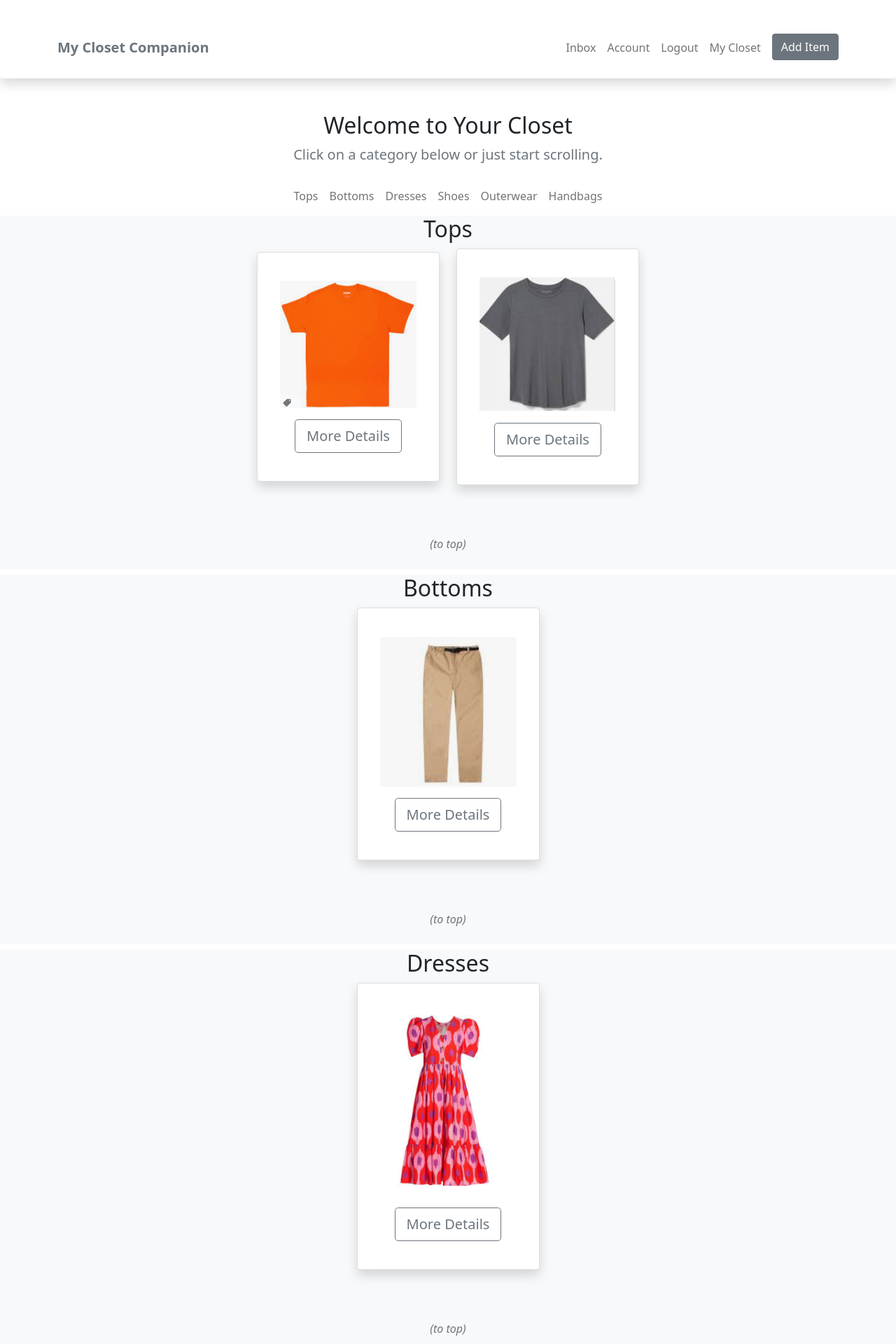
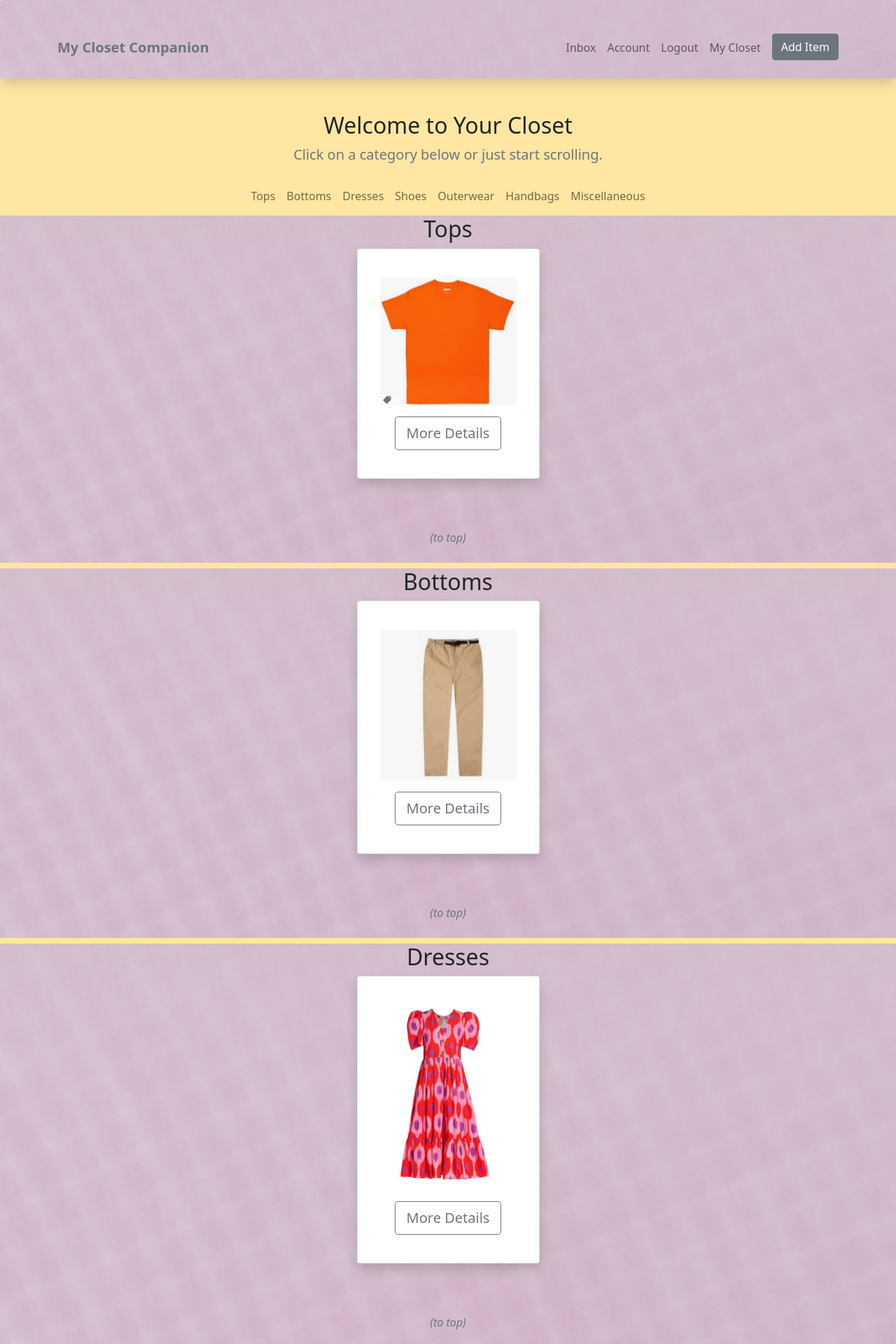
Before and after one commit to davemolk/closet-companion, a Django app: page /wardrobe/items in a window 1280 px wide. Shown: the top 1920 px of the page at 70% size. Run offline with Django 3.2, Linux system fonts and the light colour scheme; a user stored in the database is signed in; data comes from the database, SQL or seed files in the repository; both versions use the stored data as it was after the commit.

Commit message:
add misc to items model

```diff
--- /dev/null
+++ b/static/css/wardrobe.css
@@ -0,0 +1,45 @@
+
+body{
+    background-color: #ffe6a2
+  }
+
+.texture{
+  background-image: url('/static/images/texture1.png');
+  background-repeat: no-repeat;
+  background-size: cover;
+}
+
+/* .card-img-top {
+    width: 100%;
+    height: 15vw;
+    object-fit: cover;
+} */
+
+/* .card-img-top {
+    height: 15vw;
+    object-fit: cover;
+} */
+  /* Small devices (landscape phones, 576px and up) */
+  /* @media (min-width: 576px) {
+    .card-img-top {
+        height: 19vw;
+    }
+  } */
+  /* Medium devices (tablets, 768px and up) */
+  /* @media (min-width: 768px) {
+    .card-img-top {
+        height: 16vw;
+    }
+  } */
+  /* Large devices (desktops, 992px and up) */
+  /* @media (min-width: 992px) {
+    .card-img-top {
+        height: 11vw;
+    }
+  } */
+  /* Extra large devices (large desktops, 1200px and up) */
+  /* @media (min-width: 992px) {
+    .card-img-top {
+        height: 11vw;
+    }
+  } */
--- a/wardrobe/models.py
+++ b/wardrobe/models.py
@@ -11,6 +11,7 @@ class Item(models.Model):
     shoe = 'shoe'
     coat = 'coat'
     handbag = 'handbag'
+    other = 'other'
 
     item_type = [
         (top, 'top'),
@@ -19,6 +20,7 @@ class Item(models.Model):
         (shoe, 'shoe'),
         (coat, 'coat'),
         (handbag, 'handbag'),
+        (other, 'other'),
     ]
 
     owner = models.ForeignKey(Profile, null=True, blank=True, on_delete=models.CASCADE)
--- a/wardrobe/templates/wardrobe/items.html
+++ b/wardrobe/templates/wardrobe/items.html
@@ -38,6 +38,9 @@
            <li class="nav-item">
             <a class="nav-link" href="#handbags">Handbags</a>
           </li>
+          <li class="nav-item">
+            <a class="nav-link" href="#other">Miscellaneous</a>
+          </li>
         </ul>
       </div>
     </div>
@@ -52,10 +55,12 @@
       <div class="row my-2 align-items-center justify-content-center">
       {% for top in tops %}
         <div class="col-8 col-lg-4 col-xl-3 mb-3">
-          <div class="card shadow p-3 mb-5 bg-body rounded">
-            <div class="card-body text-center py-4">
-              <img src="{{top.image.url}}" class="card-img-top">
-              <a href="/items/{{ top.id}}" class="btn btn-outline-secondary btn-lg mt-3">More Details</a>
+          <div class="card-group">
+            <div class="card shadow p-3 mb-5 bg-body rounded">
+              <div class="card-body text-center py-4">
+                <img src="{{top.image.url}}" class="card-img-top">
+                <a href="{% url 'item' top.id %}" class="btn btn-outline-secondary btn-lg mt-3">More Details</a>
+              </div>
             </div>
           </div>
         </div>
@@ -77,7 +82,7 @@
           <div class="card shadow p-3 mb-5 bg-body rounded">
             <div class="card-body text-center py-4">
               <img src="{{bottom.image.url}}" class="card-img-top">
-              <a href="/items/{{ bottom.id}}" class="btn btn-outline-secondary btn-lg mt-3">More Details</a>
+              <a href="{% url 'item' bottom.id %}" class="btn btn-outline-secondary btn-lg mt-3">More Details</a>
             </div>
           </div>
         </div>
@@ -99,7 +104,7 @@
           <div class="card shadow p-3 mb-5 bg-body rounded">
             <div class="card-body text-center py-4">
               <img src="{{dress.image.url}}" class="card-img-top">
-              <a href="/items/{{ dress.id}}" class="btn btn-outline-secondary btn-lg mt-3">More Details</a>
+              <a href="{% url 'item' dress.id %}" class="btn btn-outline-secondary btn-lg mt-3">More Details</a>
             </div>
           </div>
         </div>
@@ -121,7 +126,7 @@
           <div class="card shadow p-3 mb-5 bg-body rounded">
             <div class="card-body text-center py-4">
               <img src="{{shoe.image.url}}" class="card-img-top">
-              <a href="/items/{{ shoe.id}}" class="btn btn-outline-secondary btn-lg mt-3">More Details</a>
+              <a href="{% url 'item' shoe.id %}" class="btn btn-outline-secondary btn-lg mt-3">More Details</a>
             </div>
           </div>
         </div>
@@ -143,7 +148,7 @@
           <div class="card shadow p-3 mb-5 bg-body rounded">
             <div class="card-body text-center py-4">
               <img src="{{coat.image.url}}" class="card-img-top">
-              <a href="/items/{{ coat.id}}" class="btn btn-outline-secondary btn-lg mt-3">More Details</a>
+              <a href="{% url 'item' coat.id %}" class="btn btn-outline-secondary btn-lg mt-3">More Details</a>
             </div>
           </div>
         </div>
@@ -165,7 +170,7 @@
           <div class="card shadow p-3 mb-5 bg-body rounded">
             <div class="card-body text-center py-4">
               <img src="{{handbag.image.url}}" class="card-img-top">
-              <a href="/items/{{ handbag.id}}" class="btn btn-outline-secondary btn-lg mt-3">More Details</a>
+              <a href="{% url 'item' handbag.id %}" class="btn btn-outline-secondary btn-lg mt-3">More Details</a>
             </div>
           </div>
         </div>
@@ -175,19 +180,19 @@
     </div>
   </section>
 
-  <section id="items" class="bg-light texture">
+  <section id="other" class="bg-light texture">
     <div class="container-lg">
       <div class="text-center">
-        <h2>Items</h2>
+        <h2>Miscellaneous</h2>
       </div>
 
       <div class="row my-2 align-items-center justify-content-center">
-      {% for item in items %}
+      {% for other in others %}
         <div class="col-8 col-lg-4 col-xl-3 mb-3">
           <div class="card shadow p-3 mb-5 bg-body rounded">
             <div class="card-body text-center py-4">
-              <img src="{{item.image.url}}" class="card-img-top">
-
+              <img src="{{other.image.url}}" class="card-img-top">
+              <a href="{% url 'item' other.id %}" class="btn btn-outline-secondary btn-lg mt-3">More Details</a>
             </div>
           </div>
         </div>
@@ -196,4 +201,6 @@
       </div>
     </div>
   </section>
+
+
 {% endblock %}
--- a/wardrobe/templates/wardrobe/single_item.html
+++ b/wardrobe/templates/wardrobe/single_item.html
@@ -1,4 +1,4 @@
-{% extends 'base.html' %}
+{% extends 'main.html' %}
 
 {% block content %}
 
--- a/wardrobe/views.py
+++ b/wardrobe/views.py
@@ -7,16 +7,17 @@ from .forms import ItemForm
 # Create your views here.
 
 
-#filter by user
+@login_required(login_url="login")
 def items(request):
     profile = request.user.profile
     items = profile.item_set.all()
-    tops = Item.objects.filter(type='top')
-    bottoms = Item.objects.filter(type='bottom')
-    dresses = Item.objects.filter(type='dress')
-    shoes = Item.objects.filter(type='shoe')
-    coats = Item.objects.filter(type='coat')
-    handbags = Item.objects.filter(type='handbag')
+    tops = items.filter(type='top')
+    bottoms = items.filter(type='bottom')
+    dresses = items.filter(type='dress')
+    shoes = items.filter(type='shoe')
+    coats = items.filter(type='coat')
+    handbags = items.filter(type='handbag')
+    others = items.filter(type='other')
     context = {
         'tops': tops,
         'bottoms': bottoms,
@@ -24,7 +25,7 @@ def items(request):
         'shoes': shoes,
         'coats': coats,
         'handbags': handbags,
-        'items': items,
+        'others': others,
     }
 
     return render(request, 'wardrobe/items.html/', context)
@@ -32,9 +33,9 @@ def items(request):
 
 @login_required(login_url="login")
 def item(request, pk):
-    item = Item.objects.get(id=pk)
-    tags = item.objects.all()
-    context = {'item': item, 'tags': tags}
+    itemObj = Item.objects.get(id=pk)
+    tags = itemObj.tags.all()
+    context = {'item': itemObj, 'tags': tags}
     return render(request, 'wardrobe/single_item.html', context)
 
 
```
Also changed, not shown: db.sqlite3, static/images/images/Screen_Shot_2021-06-29_at_1.39.38_PM.png (added), static/images/images/Screen_Shot_2021-06-30_at_5.20.03_AM.png (added), static/images/images/Screen_Shot_2021-07-02_at_7.54.14_AM.png (added), wardrobe/migrations/0003_alter_item_type.py (added).
